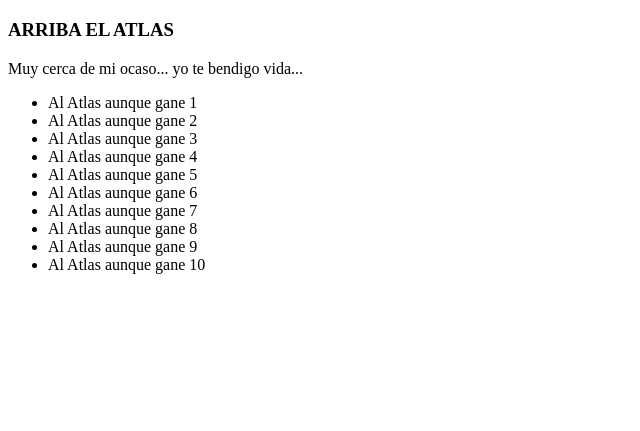
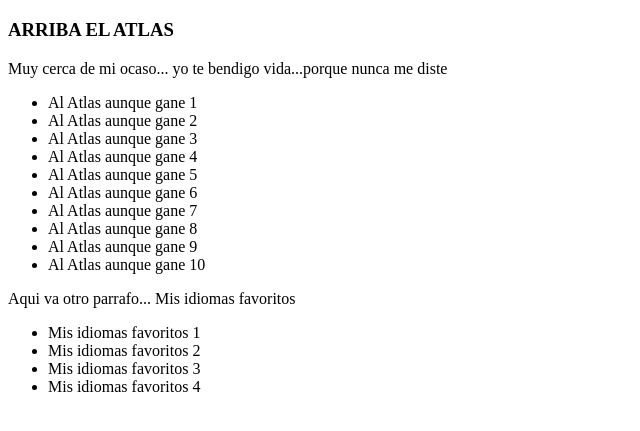
Before and after one commit to jorgeitt/ejemplo02, a plain HTML site: page index.html in a window 1280 px wide. Shown: the part 61-492 px from the top of the page, without its empty margins (0-640 px from the left). Drawn offline with Linux system fonts and the light colour scheme.

Commit message:
Agregado de una lista id favoritos

```diff
--- a/index.html
+++ b/index.html
@@ -7,7 +7,7 @@
 <body>
   <h1>THIS IS A TEST</h1>
   <H3> ARRIBA EL ATLAS</H3>
-  <P>Muy cerca de mi ocaso... yo te bendigo vida...</P>
+  <P>Muy cerca de mi ocaso... yo te bendigo vida...porque nunca me diste</P>
   <ul>
     <li>Al Atlas aunque gane 1</li>
     <li>Al Atlas aunque gane 2</li>
@@ -20,5 +20,15 @@
     <li>Al Atlas aunque gane 9</li>
     <li>Al Atlas aunque gane 10</li>
   </ul>
+  <p>
+      Aqui va otro parrafo... Mis idiomas favoritos
+
+  </p>
+     <ul>
+       <li>Mis idiomas favoritos 1</li>
+       <li>Mis idiomas favoritos 2</li>
+       <li>Mis idiomas favoritos 3</li>
+       <li>Mis idiomas favoritos 4</li>
+     </ul>
 </body>
 </html>
```
